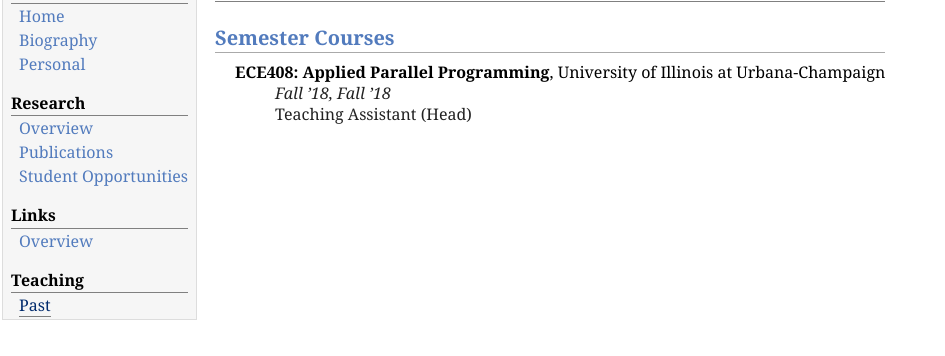
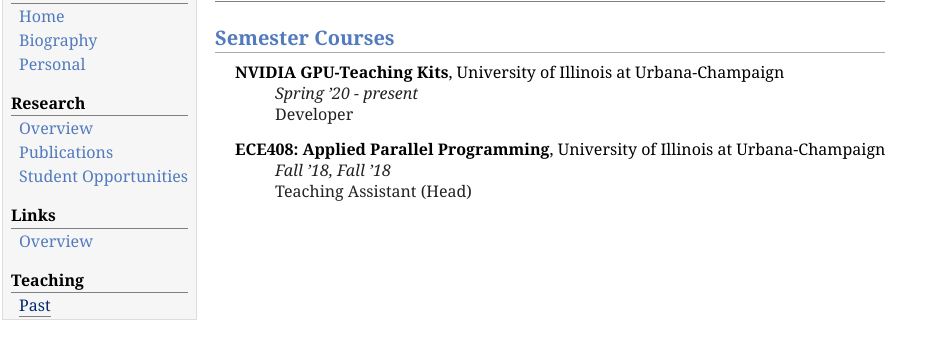
Before and after one commit to msharmavikram/msharmavikram.github.io, a plain HTML site: page teaching-past.html in a window 1280 px wide. Shown: the part 48-404 px from the top of the page, without its empty margins (0-945 px from the left). Drawn offline with Linux system fonts and the light colour scheme.

Commit message:
GPU teaching kit added

```diff
--- a/teaching-past.html
+++ b/teaching-past.html
@@ -39,6 +39,12 @@
 </div>
 <h2>Semester Courses</h2>
 <dl>
+<dt><b>NVIDIA GPU-Teaching Kits</b>, University of Illinois at Urbana-Champaign</dt>
+<dd><p>
+<i>Spring &rsquo;20 - present</i><br />
+Developer</p></dd>
+</dl>
+<dl>
 <dt><b>ECE408: Applied Parallel Programming</b>, University of Illinois at Urbana-Champaign</dt>
 <dd><p>
 <i>Fall &rsquo;18, Fall &rsquo;18</i><br />
```
Also changed, not shown: 1 other file.
